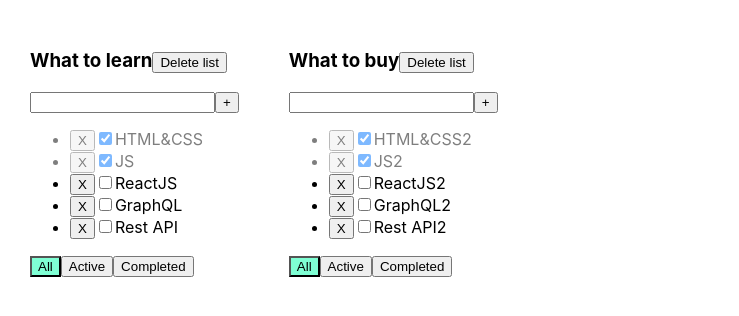
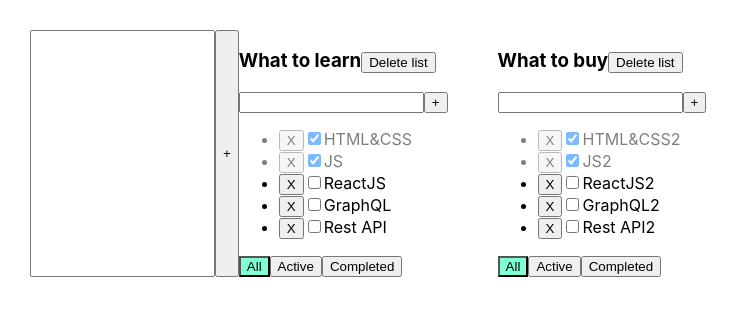
Before and after one commit to zatsarna/todo-list, a React (Create React App) app: page / in a window 1280 px wide. Shown: the top 316 px of the page, without its empty margins (0-739 px from the left). Built offline with nearby package versions, Linux system fonts and the light colour scheme.

Commit message:
editable span

```diff
--- a/src/App.tsx
+++ b/src/App.tsx
@@ -2,6 +2,7 @@ import React, {useState} from 'react';
 import './App.css';
 import {TaskType, Todolist} from './Todolist';
 import {v1} from 'uuid';
+import {ButtonAndInput} from './components/ButtonAndInput';
 
 export type FilterType = 'all' | 'active' | 'completed'
 type todolistsType = { id: string, title: string, filter: FilterType }
@@ -69,10 +70,23 @@ const deleteTodolist=(todolistID: string)=>{
     setTodolists(todolists.filter(el => el.id!==todolistID))
      delete tasks[todolistID]
 }
+const addTodoList =(todoListTitle: string)=>{
+        const newTLID=v1()
+    const newTL: todolistsType={id: newTLID, title: todoListTitle, filter: 'all'}
+    setTodolists([...todolists, newTL])
+    setTasks({...tasks, [newTLID]: []})
+}
+const updateTasks=(todolistID: string, taskID: string, updatedTitle: string)=>{
+    setTasks({...tasks, [todolistID]: tasks[todolistID].map(t =>t.id===taskID ? {...t, title: updatedTitle}:t)})
+}
 
+    function updateTodolistTitle(todolistID:string, updatedTitle:string) {
+        setTodolists(todolists.map(tl => tl.id===todolistID ? {...tl, title: updatedTitle}:tl))
+    }
 
     return (
         <div className="App">
+            <ButtonAndInput  callback={addTodoList}/>
             {todolists.map(el => {
                 let tasksForTodoList = tasks[el.id]
                 if (el.filter === 'active') {
@@ -89,6 +103,8 @@ const deleteTodolist=(todolistID: string)=>{
                               key={el.id}
                               todolistId={el.id}
                               deleteTodolist={deleteTodolist}
+                              updateTasks={updateTasks}
+                              updateTodolistTitle={updateTodolistTitle}
                     />
                 )
             })}
--- a/src/Todolist.tsx
+++ b/src/Todolist.tsx
@@ -1,6 +1,7 @@
 import React, {ChangeEvent, useState, KeyboardEvent} from 'react';
 import {FilterType} from './App';
-import {Button} from './components/Button';
+import {ButtonAndInput} from './components/ButtonAndInput';
+import {EditableSpan} from './components/EditableSpan';
 
 
 export type TaskType = {
@@ -19,71 +20,65 @@ type PropsType = {
     filter: FilterType
     todolistId: string
     deleteTodolist: (todolistID: string)=>void
+    updateTasks: (todolistID: string, taskID: string, updatedTitle: string)=>void
+    updateTodolistTitle: (todolistID:string, updatedTitle: string)=>void
 }
 
 export function Todolist(props: PropsType) {
-    let [title, setTitle] = useState('')
-    const [error, setError]=useState<null | string>(null)
-    const onChangeHandler = (event: ChangeEvent<HTMLInputElement>) => {
-        setTitle(event.currentTarget.value)
-        setError(null)
-    }
-    const onKeyDownHandler = (event: KeyboardEvent<HTMLInputElement>) => {
-        if (event.key === 'Enter') addTaskHandler()
-    }
-    const addTaskHandler = () => {
-        if (title.trim()==="") {
-            setError("Title is required")
-            return;
-        }else {
-            /*setError("Field should not be empty")*/
-            props.addTask(props.todolistId,title.trim())
-
-            setTitle('')
-        }
-
-
-    }
     const changeFilterHandler = (v: FilterType) => {
         props.changeFilter(v, props.todolistId)
+    }
+    const upTaskHelper=(elID: string,updatedTask: string)=>{
+        props.updateTasks(props.todolistId,elID, updatedTask)
     }
 
 
     const mappedTasks = props.tasks.map((el) => {
+
         const deleteTaskHandler = () => {
             props.deleteTask(el.id, props.todolistId)
         }
         const changeIsDoneHandler=(event: ChangeEvent<HTMLInputElement>)=>{
                 props.changeStatus(props.todolistId, el.id, event.currentTarget.checked)
+        }
 
-        }
         return (
             <li key={el.id} className={(el.isDone) ? "isDone" : ""}>
-                <Button name={'X'} callBack={deleteTaskHandler}/>
+                <button onClick={deleteTaskHandler}>X</button>
                 <input type="checkbox" onChange={changeIsDoneHandler} checked={el.isDone}/>
-                <span>{el.title}</span>
+                <EditableSpan oldTitle={el.title} calback={(updatedTitle)=>upTaskHelper(el.id, updatedTitle)}/>
             </li>
         )
     })
 
+    function addTaskHandler(title: string) {
+        props.addTask(props.todolistId, title)
+    }
+    const updateTodolistTitleHandler=(updatedTitle:string)=>{
+        props.updateTodolistTitle(props.todolistId, updatedTitle)
+    }
+
     return <div>
         <h3>
-            {props.title}
-            <Button name={"Delete list"} callBack={()=>props.deleteTodolist(props.todolistId)}/>
+            {/*{props.title}*/}
+            <EditableSpan oldTitle={props.title} calback={updateTodolistTitleHandler}/>
+            <button onClick={()=>props.deleteTodolist(props.todolistId)}>Delete list</button>
+
         </h3>
         <div>
-            <input onChange={onChangeHandler} value={title} onKeyDown={onKeyDownHandler} className={error ? "error" : ""}/>
-            <Button name={'+'} callBack={addTaskHandler}/>
-            {error && <div className={"errorMessage"}>{error}</div>}
+            <ButtonAndInput  callback={addTaskHandler}/>
+            {/*<input onChange={onChangeHandler} value={title} onKeyDown={onKeyDownHandler} className={error ? "error" : ""}/>
+            <button onClick={addTaskHandler}>+</button>
+            {error && <div className={"errorMessage"}>{error}</div>}*/}
 
         </div>
         <ul>
             {mappedTasks}
         </ul>
         <div>
-            <Button name={'All'} callBack={() => changeFilterHandler('all')} className={(props.filter==="all") ? "activeFilter" : ""}/>
-            <Button name={'Active'} callBack={() => changeFilterHandler('active')} className={(props.filter==="active") ? "activeFilter" : ""}/>
-            <Button name={'Completed'} callBack={() => changeFilterHandler('completed')} className={(props.filter==="completed") ? "activeFilter" : ""}/>
+            <button onClick={() => changeFilterHandler('all')} className={(props.filter==="all") ? "activeFilter" : ""}>All</button>
+            <button onClick={() => changeFilterHandler('active')} className={(props.filter==="active") ? "activeFilter" : ""}>Active</button>
+            <button onClick={() => changeFilterHandler('completed')} className={(props.filter==="completed") ? "activeFilter" : ""}>Completed</button>
         </div>
     </div>
 }
--- a/src/components/Button.tsx
+++ /dev/null
@@ -1,13 +0,0 @@
-import React from 'react';
-type ButtonType ={
-    name: string,
-    callBack: ()=>void
-    className?: string
-}
-
-export const Button = (props:ButtonType) => {
-    const onClickHandler=()=>{props.callBack()}
-    return (
-        <button onClick={onClickHandler} className={props.className}>{props.name}</button>
-    );
-};
--- /dev/null
+++ b/src/components/ButtonAndInput.tsx
@@ -0,0 +1,35 @@
+import React, {ChangeEvent, KeyboardEvent, useState} from 'react';
+
+type PropsType={
+    callback: (title: string) => void
+}
+export const ButtonAndInput = (props: PropsType) => {
+    let [title, setTitle] = useState('')
+    const [error, setError]=useState<null | string>(null)
+    const onChangeHandler = (event: ChangeEvent<HTMLInputElement>) => {
+        setTitle(event.currentTarget.value)
+        setError(null)
+    }
+    const onKeyDownHandler = (event: KeyboardEvent<HTMLInputElement>) => {
+        if (event.key === 'Enter') addTaskHandler()
+    }
+    const addTaskHandler = () => {
+        if (title.trim() === "") {
+            setError("Title is required")
+            return;
+        } else {
+            /*setError("Field should not be empty")*/
+            props.callback(title.trim())
+
+            setTitle('')
+        }
+    }
+    return (
+        <>
+            <input onChange={onChangeHandler} value={title} onKeyDown={onKeyDownHandler} className={error ? "error" : ""}/>
+            <button onClick={addTaskHandler}>+</button>
+            {error && <div className={"errorMessage"}>{error}</div>}
+        </>
+
+    );
+};
--- /dev/null
+++ b/src/components/EditableSpan.tsx
@@ -0,0 +1,28 @@
+import React, {ChangeEvent, useState} from 'react';
+ type SpanPropsType={
+     oldTitle: string
+     calback: (updatedTitle: string)=>void
+ }
+export const EditableSpan = (props: SpanPropsType) => {
+     const [edit, setEdit]=useState(false)
+    let [updatedTitle, setUpdatedTitle] = useState(props.oldTitle)
+    function editHandler() {
+        setEdit(!edit)
+        if (edit){
+            addTask()
+        }
+    }
+    const onChangeHandler=(event: ChangeEvent<HTMLInputElement>)=>{
+         setUpdatedTitle(event.currentTarget.value)
+    }
+    const addTask = ()=>{
+        props.calback(updatedTitle)
+    }
+
+    return (
+        edit ?
+            <input value={updatedTitle} onBlur={editHandler} autoFocus onChange={onChangeHandler}/>
+            :
+        <span onDoubleClick={editHandler}>{props.oldTitle}</span>
+    );
+};
```
